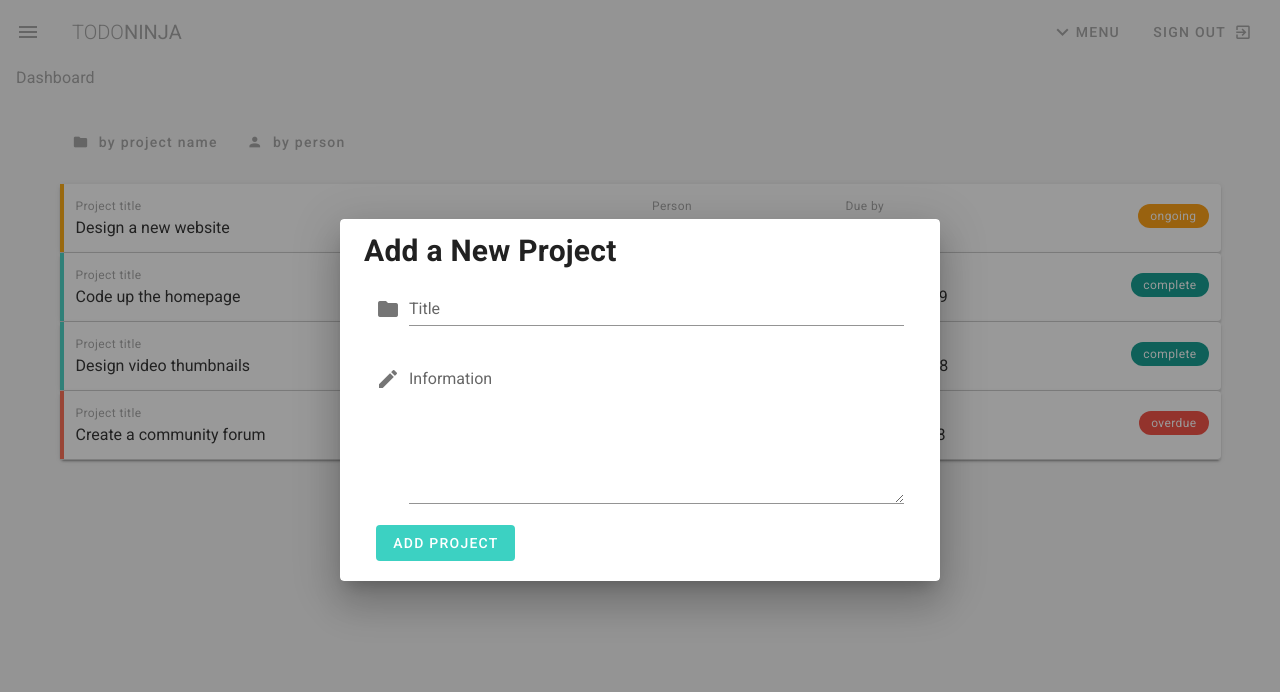
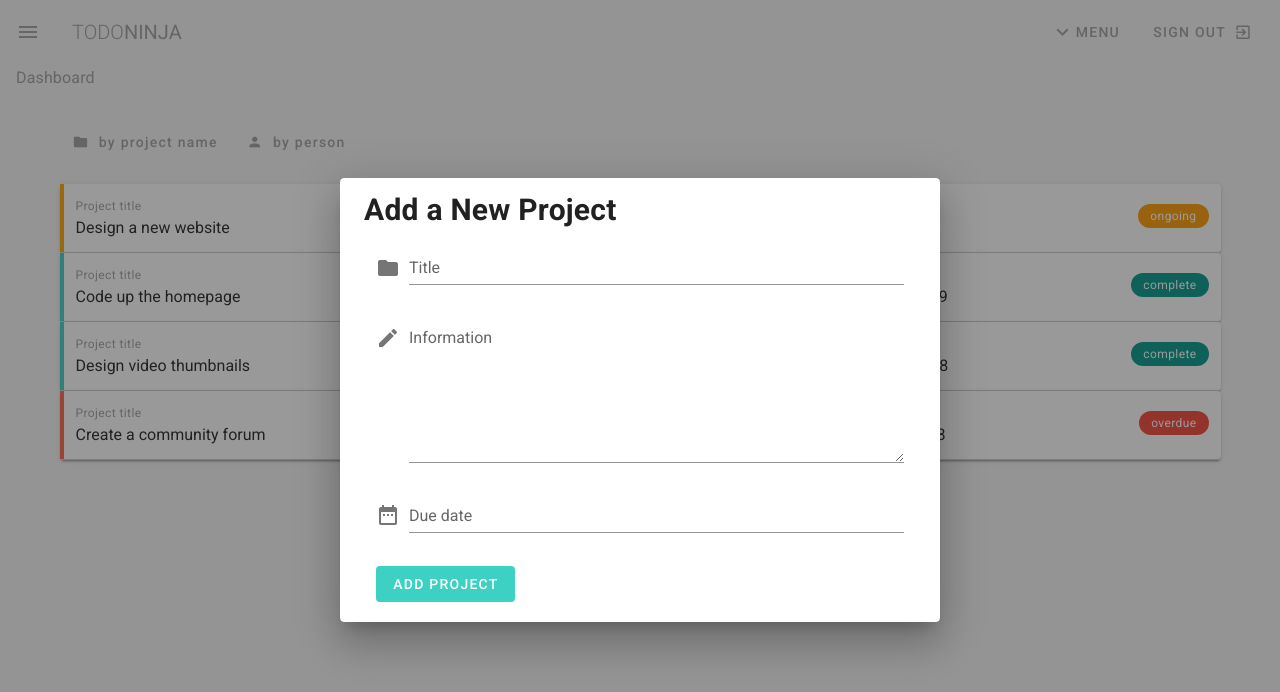
Before and after one commit to hijachu/todo-ninja, a Vue app: page / in a window 1280 px wide. Shown: the top 692 px of the page. Built offline with nearby package versions, Linux system fonts and the light colour scheme.

Commit message:
Tutorial #25 - Datepickers

```diff
--- a/src/components/Popup.vue
+++ b/src/components/Popup.vue
@@ -1,20 +1,7 @@
 <template>
-  <v-dialog
-    v-model="dialog"
-    scrollable
-    persistent :overlay="false"
-    max-width="600px"
-    transition="dialog-transition"
-  >
+  <v-dialog v-model="dialog" scrollable persistent :overlay="false" max-width="600px" transition="dialog-transition">
     <template v-slot:activator="{ on, attrs }">
-      <v-btn
-        color="success"
-        dark
-        v-bind="attrs"
-        v-on="on"
-      >
-        Add new project
-      </v-btn>
+      <v-btn color="success" dark v-bind="attrs" v-on="on"> Add new project </v-btn>
     </template>
 
     <v-card>
@@ -23,21 +10,30 @@
       </v-card-title>
       <v-card-text>
         <v-form class="px-3">
-          <v-text-field
-            name="title"
-            label="Title"
-            id="title"
-            v-model="title"
-            prepend-icon="mdi-folder"
-          ></v-text-field>
-          <v-textarea
-            label="Information"
-            name="information"
-            v-model="content"
-            prepend-icon="mdi-pencil"
-          ></v-textarea>
+          <v-text-field name="title" label="Title" id="title" v-model="title" prepend-icon="mdi-folder"></v-text-field>
+          <v-textarea label="Information" name="information" v-model="content" prepend-icon="mdi-pencil"></v-textarea>
 
-          <v-btn color="success" class="mx-0 mt-0" depressed @click="submit">Add project</v-btn>
+          <v-menu offset-y>
+            <template v-slot:activator="{ on, attrs }">
+              <v-text-field
+                label="Due date"
+                prepend-icon="mdi-calendar-range"
+                readonly
+                v-bind="attrs"
+                v-on="on"
+                :value=formattedDate
+              ></v-text-field>
+            </template>
+            <v-date-picker v-model="due">
+              <v-spacer></v-spacer>
+              <v-btn text color="primary" @click="menu = false"> Cancel </v-btn>
+              <v-btn text color="primary" @click="$refs.menu.save(date)"> OK </v-btn>
+            </v-date-picker>
+          </v-menu>
+
+          <!-- <v-spacer></v-spacer> -->
+
+          <v-btn color="success" class="mx-0 mt-3" depressed @click="submit">Add project</v-btn>
         </v-form>
       </v-card-text>
     </v-card>
@@ -45,19 +41,27 @@
 </template>
 
 <script>
+import format from 'date-fns/format';
 export default {
-  data () {
+  data() {
     return {
       dialog: true,
       title: '',
-      content: ''
-    }
+      content: '',
+      due: null
+    };
   },
 
   methods: {
     submit() {
       console.log(this.title, this.content);
+    },
+  },
+
+  computed: {
+    formattedDate() {
+      return this.due ? format(new Date(this.due), 'do MMM yyyy') : ''
     }
   }
-}
+};
 </script>
```
